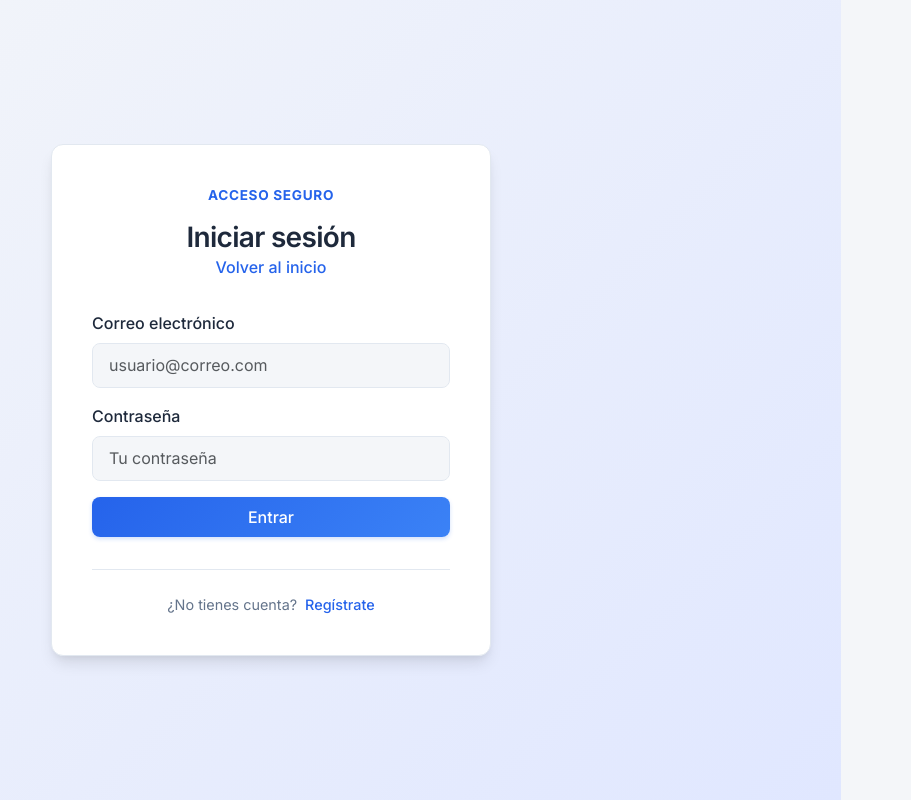
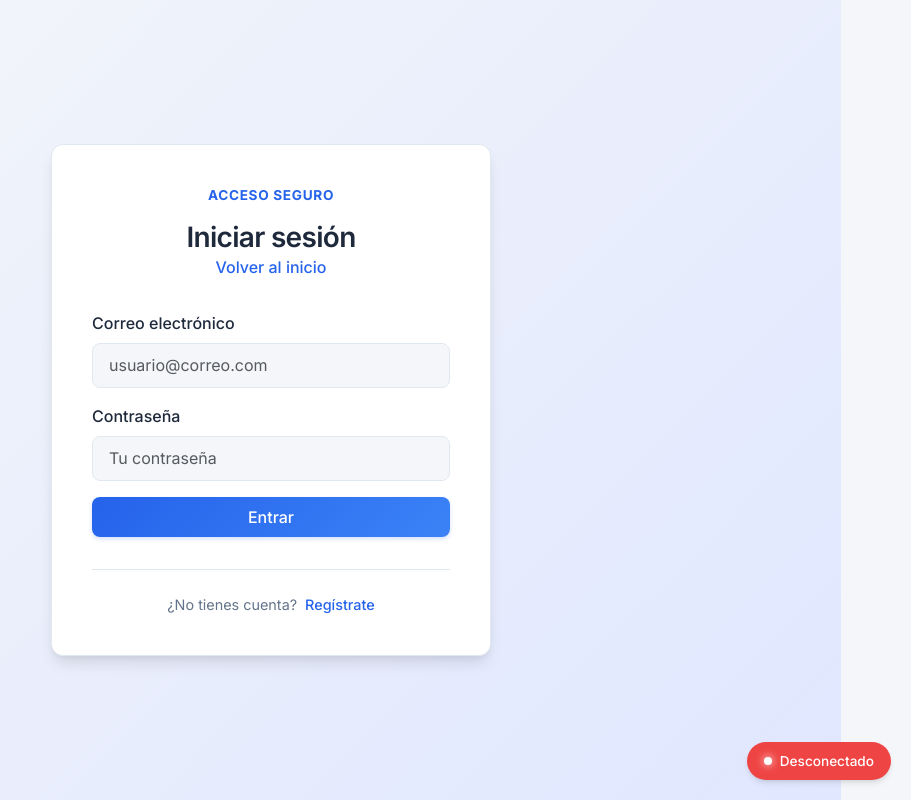
Before and after one commit to JakeBlade-Dev/React_Tech_Store, a React (Vite) app: page /login in a window 1280 px wide. Shown: the whole page, without its empty margins (369-1280 px from the left). Built offline with nearby package versions, Linux system fonts and the light colour scheme; no server answers.

Commit message:
Añadir indicador visual del estado del servidor y balanceador

```diff
--- a/src/App.jsx
+++ b/src/App.jsx
@@ -9,6 +9,7 @@ import Purchases from './pages/Purchases'
 import AdminLayout from './components/AdminLayout'
 import AdminGuard from './components/AdminGuard'
 import { AuthProvider } from './context/AuthContext'
+import ServerBadge from './components/ServerBadge'
 
 export default function App() {
   return (
@@ -27,6 +28,7 @@ export default function App() {
         <Route path="/products" element={<Navigate to="/admin/products" replace />} />
         <Route path="/purchases" element={<Navigate to="/admin/purchases" replace />} />
       </Routes>
+      <ServerBadge />
     </AuthProvider>
   )
 }
--- /dev/null
+++ b/src/components/ServerBadge.jsx
@@ -0,0 +1,72 @@
+import React, { useState, useEffect } from 'react'
+
+export default function ServerBadge() {
+  const [serverInfo, setServerInfo] = useState('Verificando servidor...')
+  const [isError, setIsError] = useState(false)
+
+  useEffect(() => {
+    async function checkServer() {
+      try {
+        const apiUrl = import.meta.env.VITE_API_URL || '/api'
+        // Remove trailing slash if exists to avoid double slash
+        const baseUrl = apiUrl.replace(/\/+$/, '')
+
+        const res = await fetch(`${baseUrl}/`)
+        if (!res.ok) throw new Error('Error al conectar')
+
+        const data = await res.json()
+
+        if (data.mensaje && data.mensaje.includes('Aiven')) {
+          setServerInfo('Aiven (Réplica)')
+        } else if (data.mensaje && data.mensaje.includes('Supabase')) {
+          setServerInfo('Supabase (Principal)')
+        } else {
+          setServerInfo('Conectado al API')
+        }
+        setIsError(false)
+      } catch (e) {
+        setServerInfo('Desconectado')
+        setIsError(true)
+      }
+    }
+
+    checkServer()
+
+    // Check every 10 seconds to catch failovers in real time
+    const intervalId = setInterval(checkServer, 10000)
+    return () => clearInterval(intervalId)
+  }, [])
+
+  return (
+    <div
+      style={{
+        position: 'fixed',
+        bottom: '20px',
+        right: '20px',
+        backgroundColor: isError ? 'var(--error-color, #ef4444)' : 'var(--surface-color)',
+        color: isError ? 'white' : 'var(--text-color)',
+        padding: '8px 16px',
+        borderRadius: '50px',
+        boxShadow: 'var(--shadow-md)',
+        fontSize: '0.85rem',
+        fontWeight: '500',
+        display: 'flex',
+        alignItems: 'center',
+        gap: '8px',
+        zIndex: 9999,
+        border: `1px solid ${isError ? 'transparent' : 'var(--border-color)'}`
+      }}
+    >
+      <div
+        style={{
+          width: '8px',
+          height: '8px',
+          borderRadius: '50%',
+          backgroundColor: isError ? 'white' : (serverInfo.includes('Supabase') ? '#10b981' : '#f59e0b'),
+          boxShadow: '0 0 8px currentColor'
+        }}
+      />
+      {serverInfo}
+    </div>
+  )
+}
```
Also changed, not shown: vercel.json.
